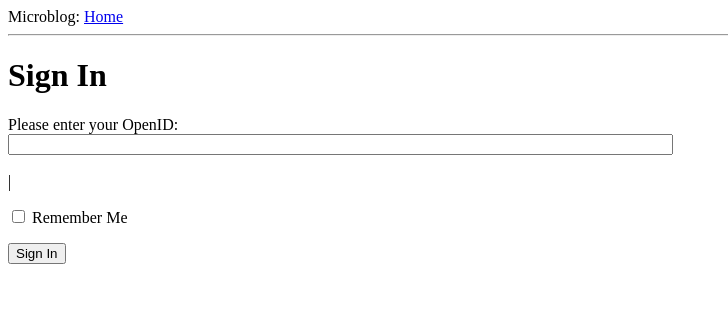
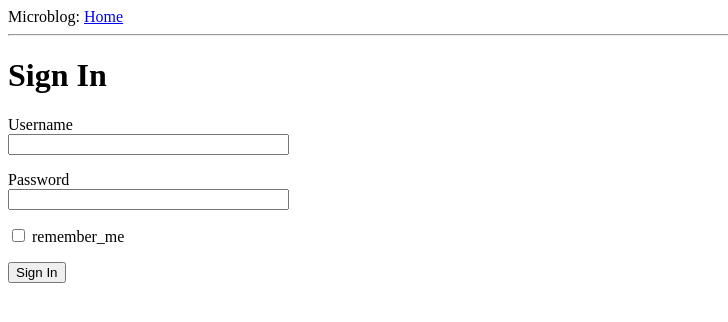
Before and after one commit to alxegorov/flask_site, a Flask app: template app/templates/login.html in a window 1280 px wide. Shown: the top 322 px of the page, without its empty margins (0-728 px from the left). Run offline with Flask 2, Linux system fonts and the light colour scheme; the template is opened without the code that fills it: values that come from a table or form of the project are taken from there, others are empty.

Commit message:
Login form

```diff
--- a/app/forms.py
+++ b/app/forms.py
@@ -1,8 +1,10 @@
-from flask_wtf import Form
-from wtforms import TextField, BooleanField
-from wtforms.validators import Required
+from flask_wtf import FlaskForm
+from wtforms import StringField, PasswordField, BooleanField, SubmitField
+from wtforms.validators import DataRequired
 
 
-class LoginForm(Form):
-    openid = TextField('openid', validators=[Required()])
-    remember_me = BooleanField('remember_me', default=False)
+class LoginForm(FlaskForm):
+    username = StringField('Username', validators=[DataRequired()])
+    password = PasswordField('Password', validators=[DataRequired()])
+    remember_me = BooleanField('remember_me')
+    submit = SubmitField('Sign In')
--- a/app/templates/base.html
+++ b/app/templates/base.html
@@ -1,7 +1,7 @@
 <html>
     <head>
         {% if title %}
-        <title>{{title}} - microblog</title>
+        <title>{{ title }} - microblog</title>
         {% else %}
         <title>Welcome to microblog</title>
         {% endif %}
@@ -13,7 +13,7 @@
         {% if messages %}
         <ul>
         {% for message in messages %}
-            <li>{{message}}</li>
+            <li>{{ message }}</li>
         {% endfor %}
         </ul>
         {% endif %}
--- a/app/templates/index.html
+++ b/app/templates/index.html
@@ -1,8 +1,8 @@
 {% extends "base.html" %}
 
 {% block content %}
-    <h1>Hello, {{user.nickname}}</h1>
+    <h1>Hello, {{ user.nickname }}</h1>
     {% for post in posts %}
-    <div><p>{{post.author.nickname}} says: <b>{{post.body}}</b></p></div>
+    <div><p>{{ post.author.nickname }} says: <b>{{ post.body }}</b></p></div>
     {% endfor %}
 {% endblock %}
--- a/app/templates/login.html
+++ b/app/templates/login.html
@@ -1,34 +1,18 @@
-<!-- extend from base layout -->
 {% extends "base.html" %}
 
 {% block content %}
-<script type="text/javascript">
-function set_openid(openid, pr)
-{
-    u = openid.search('<username>')
-    if (u != -1){
-        // openid requires username
-        user = prompt('Enter your ' + pr + ' username:')
-        openid = openid.substr(0, u) + user
-    }
-    form = document.forms['login'];
-    form.elements['openid'].value = openid
-}
-</script>
 <h1>Sign In</h1>
-<form action="" method="post" name="login">
-    {{form.hidden_tag()}}
+<form action="" method="post" novalidate>
+    {{ form.hidden_tag() }}
     <p>
-        Please enter your OpenID:<br>
-        {{form.openid(size=80)}}<br>
-        {% for error in form.errors.openid %}
-        <span style="color: red;">[{{error}}]</span>
-        {% endfor %}<br>
-        |{% for pr in providers %}
-        <a href="javascript: set_openid('{{pr.url}}', '{{pr.name}}');">{{pr.name}}</a> |
-        {% endfor %}
+        {{ form.username.label }}<br>
+        {{ form.username(size=32) }}
     </p>
-    <p>{{form.remember_me}} Remember Me</p>
-    <p><input type="submit" value="Sign In"></p>
+    <p>
+        {{ form.password.label }}<br>
+        {{ form.password(size=32) }}
+    </p>
+    <p>{{ form.remember_me }} {{ form.remember_me.label }}</p>
+    <p>{{ form.submit() }}</p>
 </form>
 {% endblock %}
```
